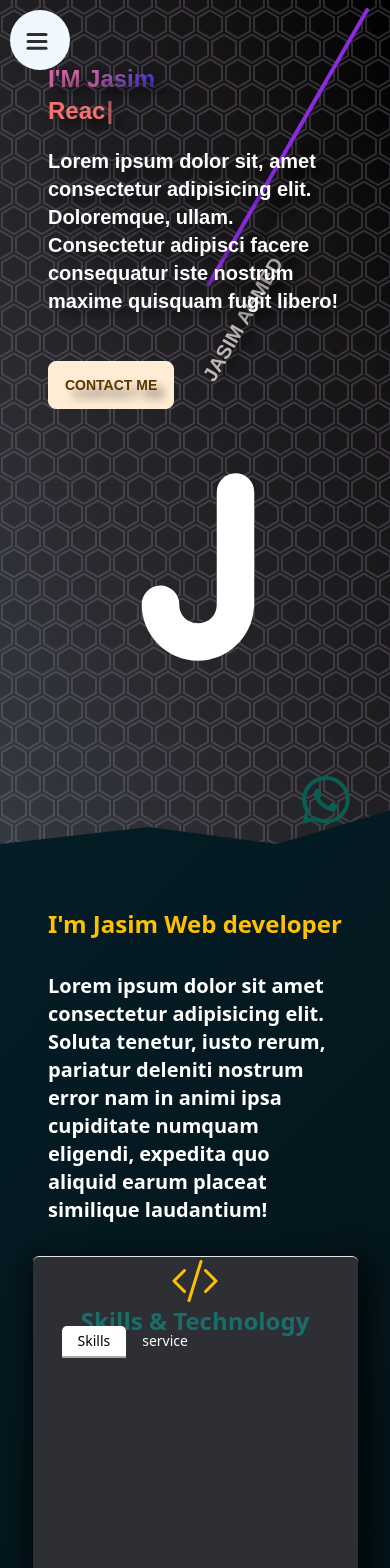
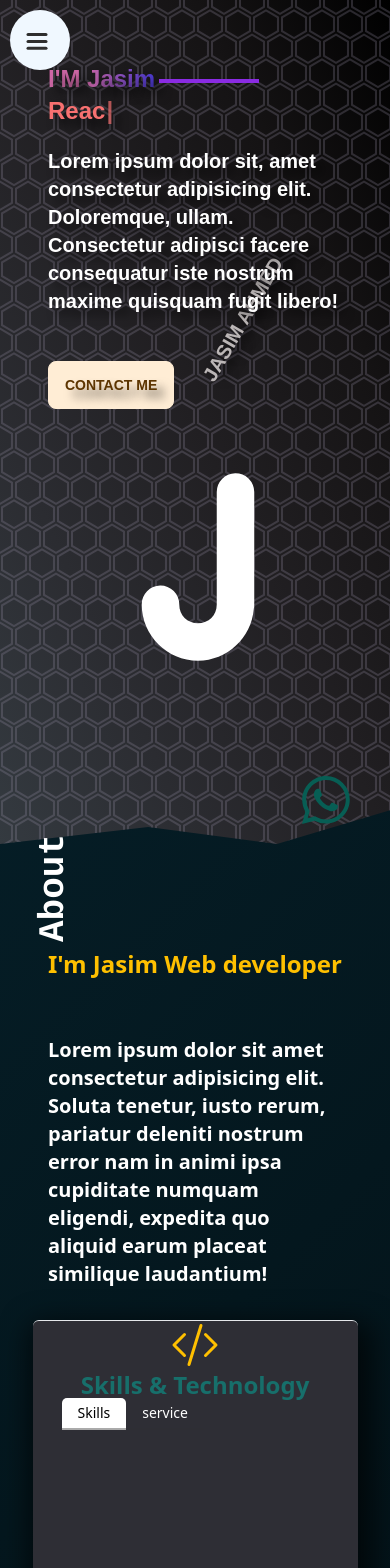
Before and after one commit to Jasimahmedq2/personal-portfolio1, a React (Create React App) app: page / in a window 390 px wide. Shown: the top 1568 px of the page. Built offline with nearby package versions, Linux system fonts and the light colour scheme.

Commit message:
responsive-issue

```diff
--- a/src/Portfolio/Home/About.js
+++ b/src/Portfolio/Home/About.js
@@ -16,11 +16,11 @@ import './About.css'
 
 const About = () => {
   return (
-    <div Id='about' className='relative'>
+    <div Id='about'>
 
-      <div className='px-12 py-16 '>
-        <h2 className='text-4xl  font-bold mb-3 rotate  absolute bottom-20 left-0'>About</h2>
-        <h3 className='text-2xl font-bold text-secondary'>I'm Jasim Web developer</h3>
+      <div className='px-12 py-16 relative'>
+        <h2 className='text-4xl  font-bold mb-3 rotate absolute top-0 left-0 mt-6'>About</h2>
+        <h3 className='text-2xl font-bold text-secondary py-6 mt-4'>I'm Jasim Web developer</h3>
         <h3 className='text-xl mt-8 text-base-100 font-bold'>Lorem ipsum dolor sit amet consectetur adipisicing elit. Soluta tenetur, iusto rerum, pariatur deleniti nostrum error nam in animi ipsa cupiditate numquam eligendi, expedita quo aliquid earum placeat similique laudantium!</h3>
       </div>
 
@@ -37,7 +37,7 @@ const About = () => {
         <div className='relative'>
 
           <Tabs>
-            <TabList className='tabs -top-20 left-6 z-10'>
+            <TabList className='tabs -top-20 mt-2 left-6 z-10'>
               <Tab className="tab tab-bordered text-white">Skills</Tab>
               <Tab className="tab tab-bordered text-white">service</Tab>
             </TabList>
--- a/src/Portfolio/Home/Banner.js
+++ b/src/Portfolio/Home/Banner.js
@@ -33,7 +33,7 @@ const Banner = () => {
               data-aos="fade-right"
               data-aos-delay="300"
               data-aos-duration="1000"
-              className="text-2xl font-bold text-red-400"><span className='after-effect bg-text'>I'M Jasim</span>
+              className="text-2xl font-bold text-red-400"><span className='after-effect '>I'M Jasim</span>
               <Typewriter
                 onInit={(typewriter) => {
                   typewriter.typeString('Web Developer').pauseFor(2000).deleteAll().typeString('React Developer').pauseFor(2000).deleteAll().typeString('Coding Lover').pauseFor(2000).deleteAll().typeString('Mern Stack developer')
--- a/src/Portfolio/Home/Contact.js
+++ b/src/Portfolio/Home/Contact.js
@@ -35,7 +35,7 @@ const Contact = () => {
       </div>
 
 
-      <div class="flex items-center justify-center w-1/2 px-4">
+      <div class="flex items-center justify-center w-full mt-6 sm:w-1/2 px-4">
         <div class="w-full px-6 py-16 bg-base-100 rounded-lg shadow-2xl">
           <form class="mx-8 space-y-8"
             ref={form} onSubmit={sendEmail}>
--- a/src/Portfolio/Home/Testimonials.js
+++ b/src/Portfolio/Home/Testimonials.js
@@ -42,7 +42,7 @@ const Testimonials = () => {
           reviews.map((review, index) => (
             <SwiperSlide className='text-center slidebar ' key={index}>
 
-              <div className="bg-slate-500 w-1/2 mx-auto px-6 border-animation">
+              <div className="bg-slate-500 w-11/12 sm:w-1/2 mx-auto px-6 border-animation">
                 <h2><MdRateReview className='text-6xl w-50 mx-auto text-accent hover:text-black '/></h2>
                 <div className="pt-4">
                   <i className='text-xl text-natural font-bold text-black'>{review.description}</i>
```
